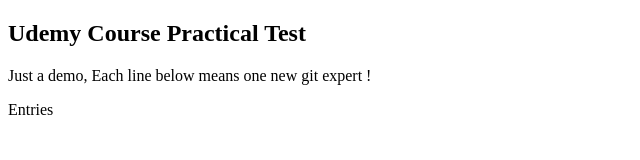
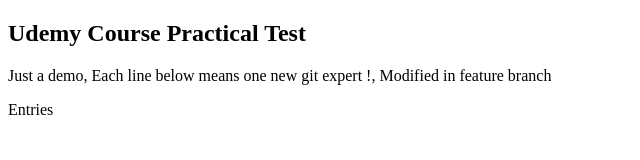
Before and after one commit to chai-trainer/gitfornondevelopers, a plain HTML site: page index.html in a window 1280 px wide. Shown: the whole page, without its empty margins (0-640 px from the left). Drawn offline with Linux system fonts and the light colour scheme.

Commit message:
Update index.html

```diff
--- a/index.html
+++ b/index.html
@@ -7,7 +7,7 @@
   <body>
     <h2>Udemy Course Practical Test</h2>
     <p>
-      Just a demo, Each line below means one new git expert !
+      Just a demo, Each line below means one new git expert !, Modified in feature branch
     </p>
     <p>Entries</p>
   </body>
```
